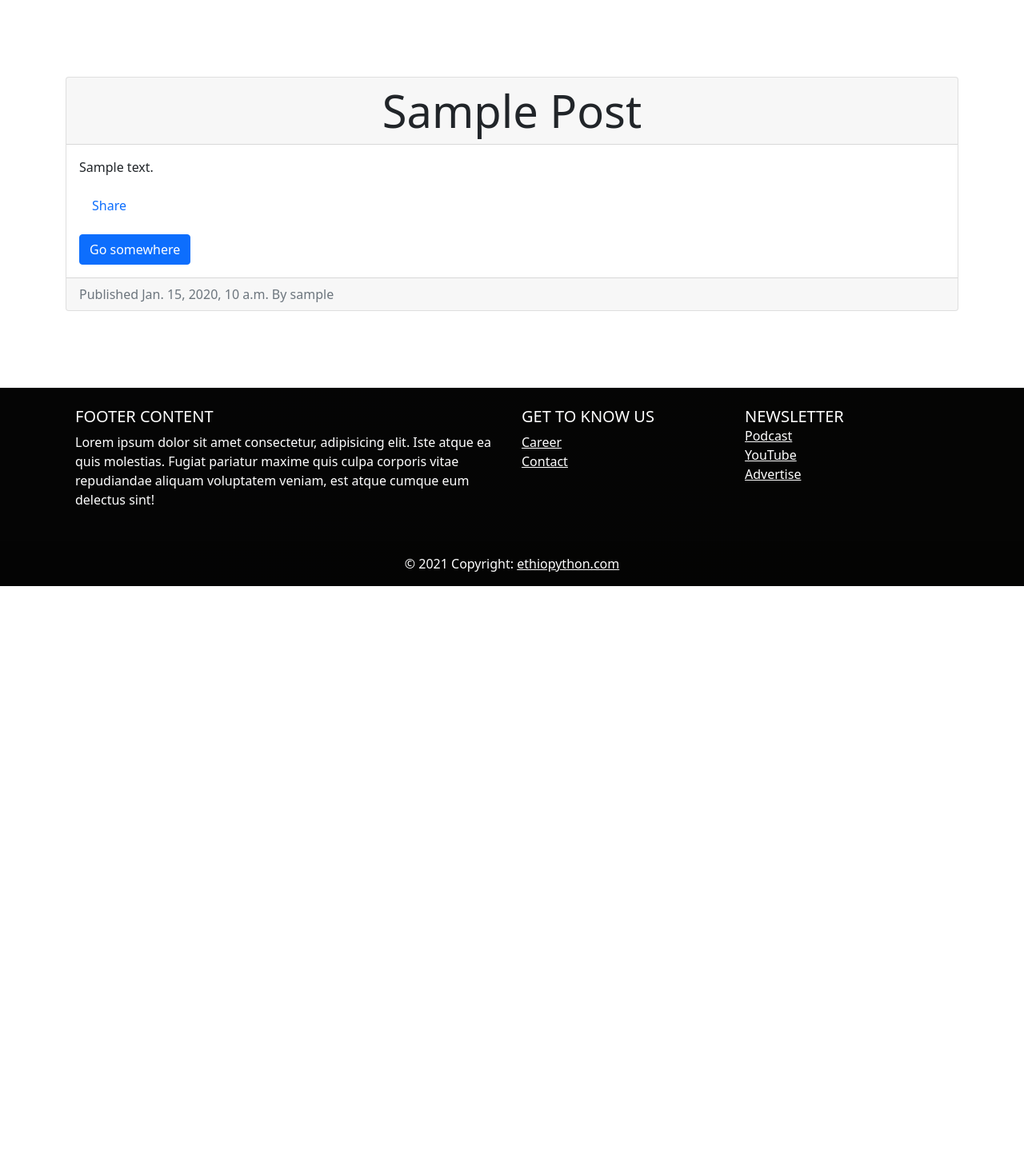
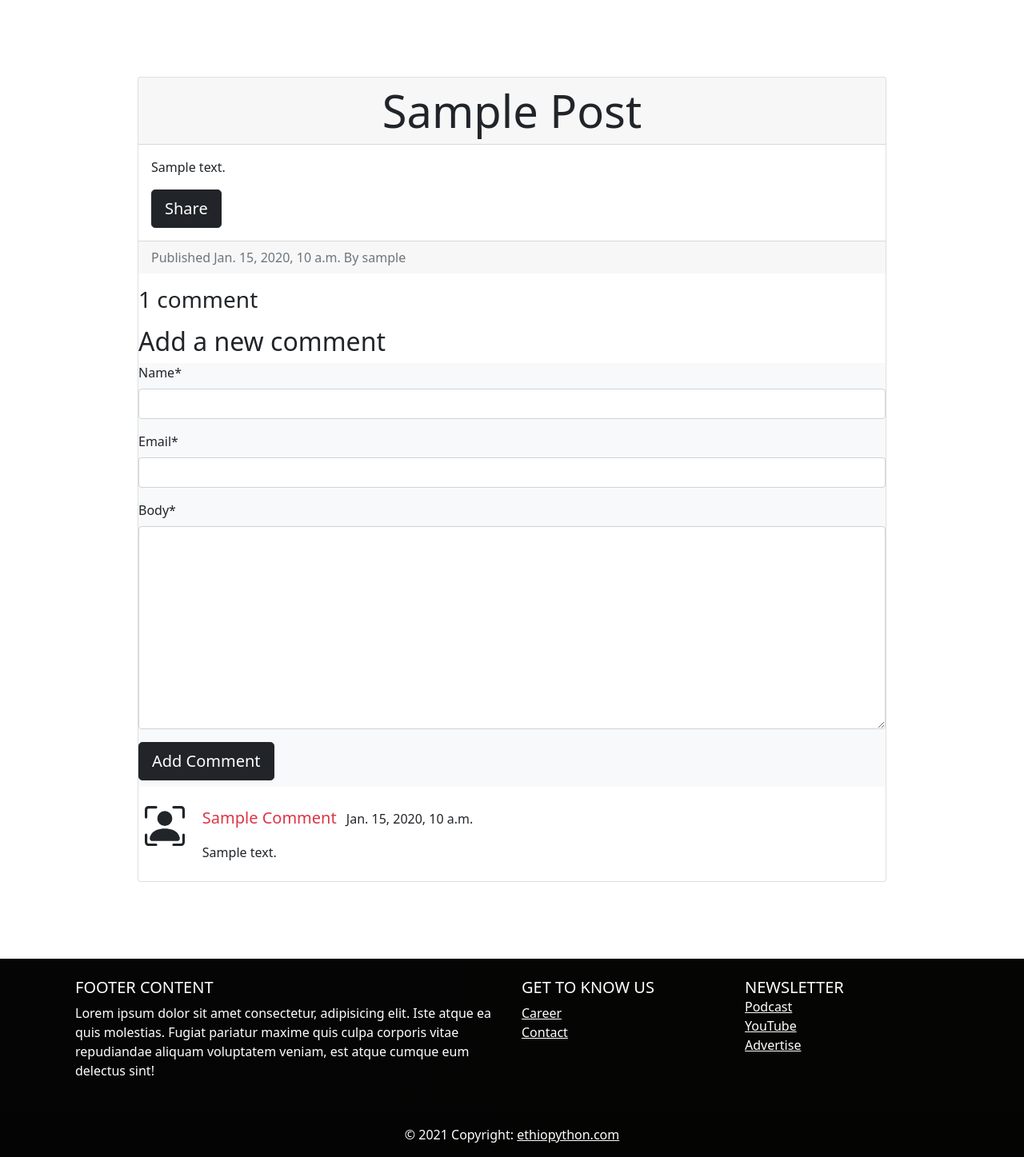
Before and after one commit to ephremworkeye/ethiopython, a Django app: a page that uses blog/templates/blog/post_detail.html in a window 1280 px wide. Shown: the part 70-1517 px from the top of the page at 80% size. Before the commit the page ends 803 px from the top, so only its background shows below. Run offline with Django 3.2, Linux system fonts and the light colour scheme; tables that the repository leaves empty hold one stand-in row (values such as "Sample post"); some libraries are stand-ins or nearby versions.

Commit message:
comment system implemented

```diff
--- a/blog/forms.py
+++ b/blog/forms.py
@@ -1,4 +1,5 @@
 from django import forms
+from .models import Comment
 
 
 class PostEmailShareForm(forms.Form):
@@ -6,3 +7,9 @@ class PostEmailShareForm(forms.Form):
     email = forms.EmailField()
     to = forms.EmailField()
     comments = forms.CharField(required=False, widget=forms.Textarea)
+
+
+class PostCommentForm(forms.ModelForm):
+    class Meta:
+        model = Comment
+        fields = ['name', 'email', 'body']
--- a/blog/templates/blog/post_detail.html
+++ b/blog/templates/blog/post_detail.html
@@ -1,8 +1,9 @@
 {% extends 'base.html'%}
+{% load crispy_forms_tags %}
 {% block title %}{{ post.title }}{% endblock%}
 
 {% block content %}
-<div class="container my-5 py-5">
+<div class="container my-5 py-5 col-lg-9">
     <div class="card">
         <div class=" card-header display-4 text-center text-capitalize">
             {{ post.title }}
@@ -10,16 +11,55 @@
         <div class="card-body">
             <p class="card-text text-justify">{{ post.body }}</p>
             <p class="card-text text-justify">
-                <a href="{% url 'blog:post_share' post.id %}" class="nav-link">
+                <a href="{% url 'blog:post_share' post.id %}" class="btn btn-lg btn-dark">
                     Share
                 </a>
             </p>
+        </div>
 
-            <a href="#" class="btn btn-primary">Go somewhere</a>
-        </div>
         <div class="card-footer text-muted text-start">
             Published {{ post.publish }} By {{ post.author }}
         </div>
+        {% with comments.count as total_comments %}
+        <h3 class="my-3">{{ total_comments }} comment {{ total_comments|pluralize }}</h3>
+        {% endwith %}
+        <div class="">
+            {% if new_comment %}
+            <h2>Your comment has been added.</h2>
+            {% else %}
+            <h2>Add a new comment</h2>
+            <form method="post" class="bg-light">
+                {{ comment_form|crispy }}
+                {% csrf_token %}
+                <button type="submit" class="btn btn-lg btn-dark mb-2">Add Comment</button>
+            </form>
+            {% endif %}
+        </div>
+        {% for comment in comments %}
+        <div class="row my-2">
+            <div class="col-1 pe-2">
+                <div class="ms-2">
+                    <svg xmlns="http://www.w3.org/2000/svg" width="50" height="50" fill="currentColor"
+                        class="bi bi-person-bounding-box" viewBox="0 0 16 16">
+                        <path
+                            d="M1.5 1a.5.5 0 0 0-.5.5v3a.5.5 0 0 1-1 0v-3A1.5 1.5 0 0 1 1.5 0h3a.5.5 0 0 1 0 1h-3zM11 .5a.5.5 0 0 1 .5-.5h3A1.5 1.5 0 0 1 16 1.5v3a.5.5 0 0 1-1 0v-3a.5.5 0 0 0-.5-.5h-3a.5.5 0 0 1-.5-.5zM.5 11a.5.5 0 0 1 .5.5v3a.5.5 0 0 0 .5.5h3a.5.5 0 0 1 0 1h-3A1.5 1.5 0 0 1 0 14.5v-3a.5.5 0 0 1 .5-.5zm15 0a.5.5 0 0 1 .5.5v3a1.5 1.5 0 0 1-1.5 1.5h-3a.5.5 0 0 1 0-1h3a.5.5 0 0 0 .5-.5v-3a.5.5 0 0 1 .5-.5z" />
+                        <path d="M3 14s-1 0-1-1 1-4 6-4 6 3 6 4-1 1-1 1H3zm8-9a3 3 0 1 1-6 0 3 3 0 0 1 6 0z" />
+                    </svg>
+                </div>
+
+            </div>
+            <div class="col-9">
+                <p>
+                    <span class="text-danger text-capitalize lead me-2">{{ comment.name }}</span>
+                    {{ comment.created_at }}
+                </p>
+                <p class="lead">{{ comment.body|linebreaks }}</p>
+            </div>
+        </div>
+        {% empty %}
+        <p class="lead py-2 my-2">There are no comments yet</p>
+        {% endfor %}
     </div>
+
 </div>
 {% endblock %}
--- a/blog/views.py
+++ b/blog/views.py
@@ -1,8 +1,8 @@
 from django.shortcuts import render, get_object_or_404
 from django.core.paginator import Paginator, EmptyPage, PageNotAnInteger
 from django.core.mail import send_mail
-from .forms import PostEmailShareForm
-from .models import Post
+from .forms import PostEmailShareForm, PostCommentForm
+from .models import Post, Comment
 
 # Create your views here.
 
@@ -28,7 +28,24 @@ def post_detail(request, year, month, day, slug):
                              publish__day=day,
                              slug=slug,
                              status='published')
-    return render(request, 'blog/post_detail.html', {'post': post})
+
+    comments = post.comments.filter(is_active=True)
+    new_comment = None
+    if request.method == "POST":
+        comment_form = PostCommentForm(data=request.POST)
+        if comment_form.is_valid():
+            new_comment = comment_form.save(commit=False)
+            new_comment.post = post
+            new_comment.save()
+    else:
+        comment_form = PostCommentForm()
+
+    return render(request, 'blog/post_detail.html',
+                  {'post': post,
+                   'comments': comments,
+                   'new_comment': new_comment,
+                   'comment_form': comment_form,
+                   })
 
 
 def post_share(request, id):
```
Also changed, not shown: blog/admin.py (+6 -1 lines).
